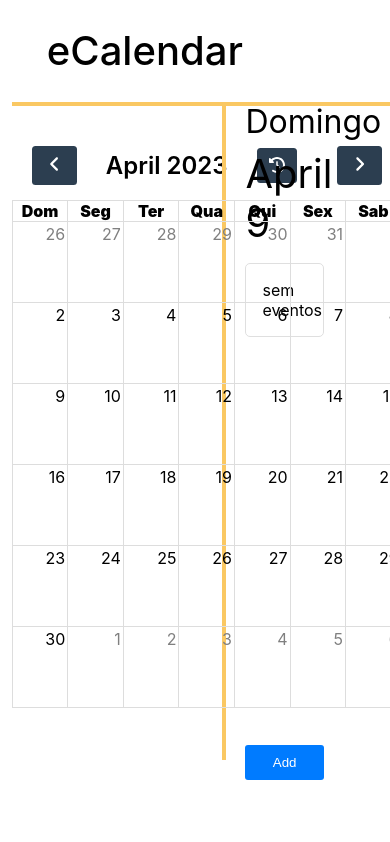
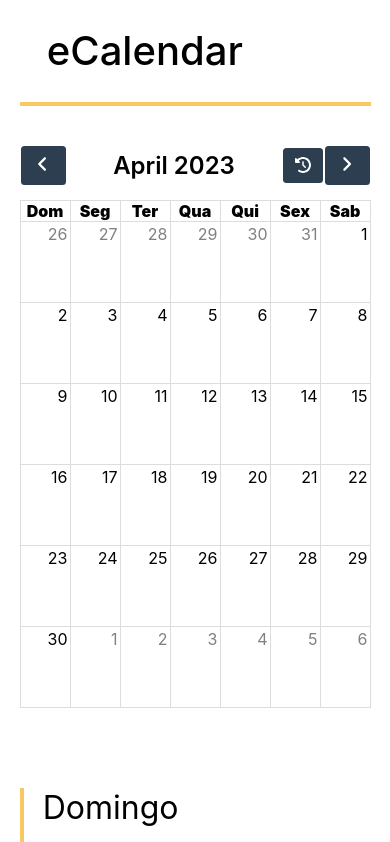
Before and after one commit to 01stolze/react-calendar, a React (Create React App) app: page / in a window 390 px wide. Shown: the top 842 px of the page. Built offline with nearby package versions, Linux system fonts and the light colour scheme.

Commit message:
final commit

```diff
--- a/src/components/Calendar/styles.css
+++ b/src/components/Calendar/styles.css
@@ -12,14 +12,19 @@
 }
 
 @media (max-width: 768px) {
-    .calendar-container {
-        width: 100vw;
+    .calendar-wrapper {
+        width: 80vw;
+        margin-right: 5vw;
+        margin-left: 10vw;
+    }
+    .tool-bar-button, .tool-bar-button--today {
+        margin: 1px;
     }
 }
 
-@media (max-width: 1200px) {
+@media (max-width: 500px) {
     .calendar-wrapper {
-        margin-left: 3vw;
-        margin-right: 3vw;
+        width: 90vw;
+        margin: 0 0vw 0 5vw;
     }
 }
--- a/src/components/CalendarEvents/Modal/index.jsx
+++ b/src/components/CalendarEvents/Modal/index.jsx
@@ -69,6 +69,8 @@ export const EventsModal = ({
                 required
                 defaultValue={editEventsData[0].date}
               ></input>
+            </div>
+            <div className="form-row">
               <label>Begins:</label>
               <input
                 type="time"
--- a/src/components/CalendarEvents/Modal/styles.css
+++ b/src/components/CalendarEvents/Modal/styles.css
@@ -21,6 +21,8 @@
     background-color: white;
     border-radius: 5px;
 }
+
+
 
 /* modal inside */
 
@@ -59,3 +61,12 @@ input:required {
 .modal-footer button:hover {
     opacity: 0.9;
 }
+
+/* media */
+
+@media (max-width: 768px) {
+    .modal-content {
+        min-width: auto;
+        min-height: 30rem;
+    }
+}
--- a/src/components/CalendarEvents/styles.css
+++ b/src/components/CalendarEvents/styles.css
@@ -3,6 +3,8 @@
     margin-left: 1vw;
     width: 25vw;
 }
+
+
 
 .events-container {
     height: 78vh;
@@ -116,6 +118,8 @@
 }
 
 
+
+
 label {
     margin: 0.5rem 0 0 1rem;
 }
@@ -167,3 +171,22 @@ input:focus {
     border-radius: 5px;
     cursor: pointer;
 }
+
+/* media */
+
+@media (max-width: 768px) {
+    .events-wrapper {
+        width: 90vw;
+        margin: 5rem 5vw 2rem 5vw;
+    }
+    #title, #date, #description {
+        margin-bottom: 1.5rem;
+    }
+    #begin-time, #end-time {
+        margin-left: 2px;
+    }
+    #description {
+        margin-top: 1.5rem;
+        width: 54%;
+    }
+}
--- a/src/components/MainRow/styles.css
+++ /dev/null
@@ -1,3 +0,0 @@
-.main-row {
-    justify-content: center;
-}
```
